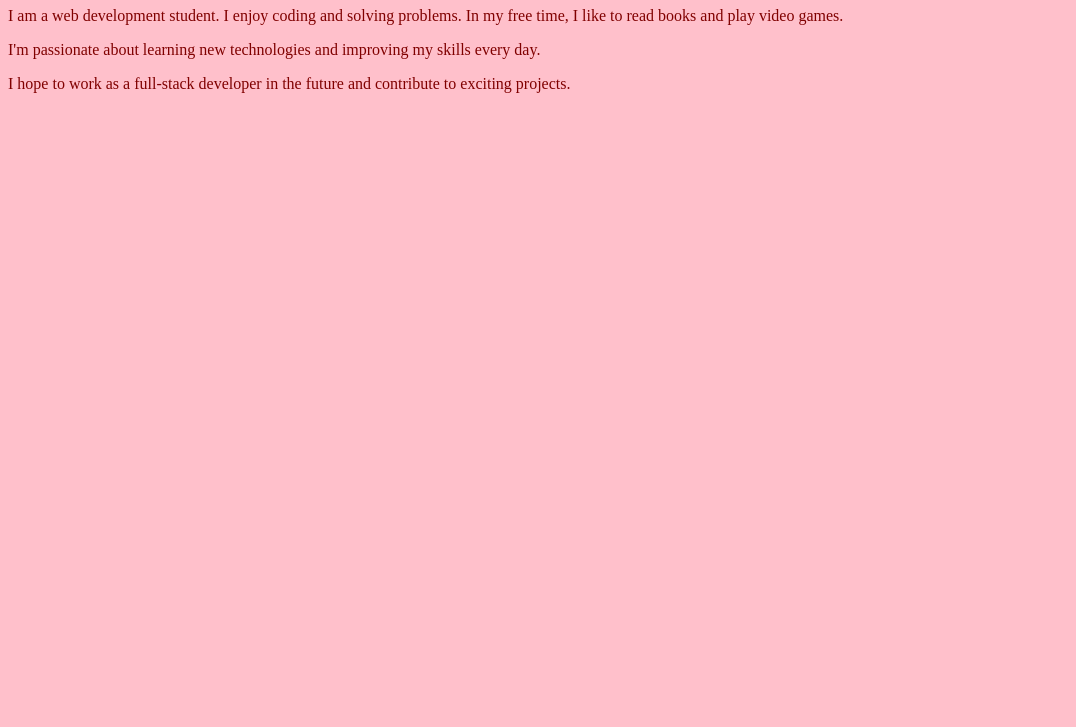
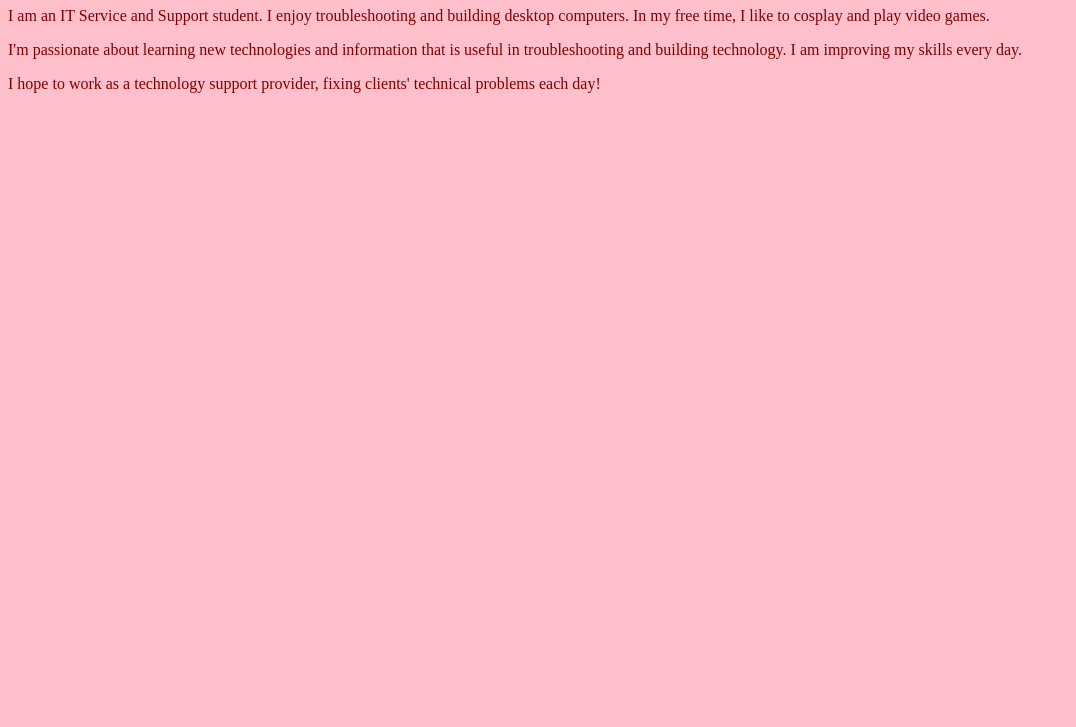
Before and after one commit to samhardee/samhardee.github.io, a plain HTML site: page index.html in a window 1280 px wide. Shown: the part 73-800 px from the top of the page, without its empty margins (0-1076 px from the left). Drawn offline with Linux system fonts and the light colour scheme.

Commit message:
Update index.html

```diff
--- a/index.html
+++ b/index.html
@@ -19,8 +19,8 @@
 </head>
 <body>
   <h1>My name is [Your Name]</h1>
-  <p>I am a web development student. I enjoy coding and solving problems. In my free time, I like to read books and play video games.</p>
-  <p>I'm passionate about learning new technologies and improving my skills every day.</p>
-  <p>I hope to work as a full-stack developer in the future and contribute to exciting projects.</p>
+  <p>I am an IT Service and Support student. I enjoy troubleshooting and building desktop computers. In my free time, I like to cosplay and play video games.</p>
+  <p>I'm passionate about learning new technologies and information that is useful in troubleshooting and building technology. I am improving my skills every day.</p>
+  <p>I hope to work as a technology support provider, fixing clients' technical problems each day!</p>
 </body>
 </html>
```
